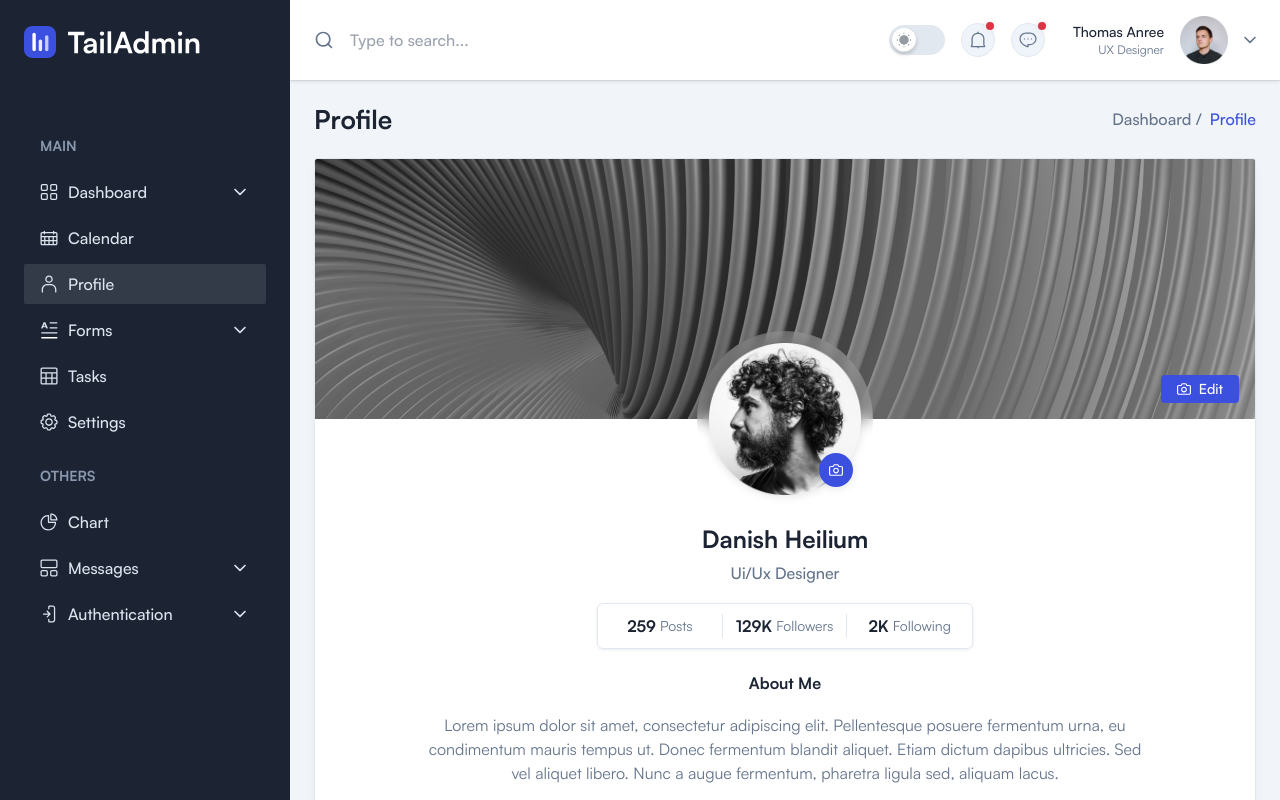
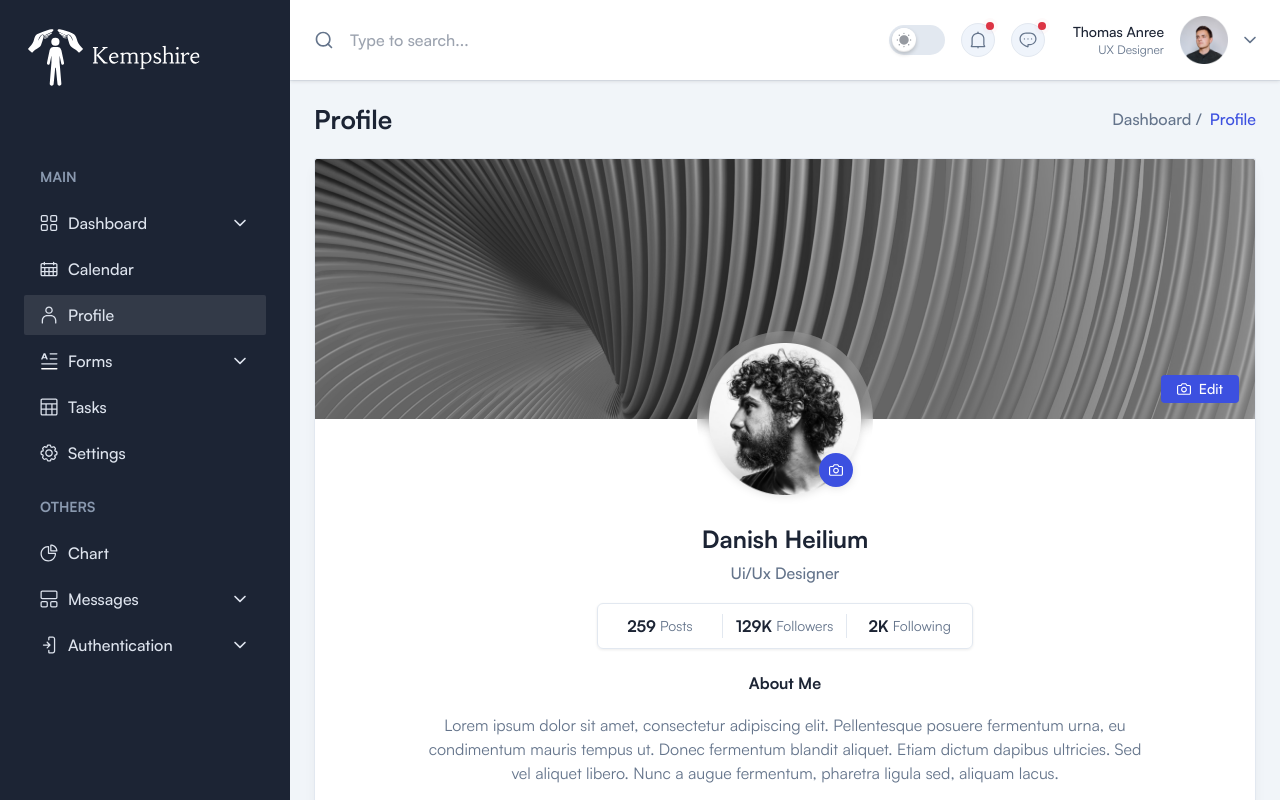
Before and after one commit to PawleN-D/hrms, a Next.js app in the folder client/: page /profile in a window 1280 px wide. Built offline with nearby package versions, Linux system fonts and the light colour scheme; a web font is replaced by a local one.

Commit message:
fix import issues

```diff
--- a/client/app/(dashboard)/inbox/page.tsx
+++ b/client/app/(dashboard)/inbox/page.tsx
@@ -1,9 +1,7 @@
 // pages/dashboard.tsx
+import InboxPageComponent from '@/components/InboxPageComponent/InboxPageComponent';
 import React from 'react';
-import { employees } from '../../../Employees';
-import InboxComponent from '@/app/components/InboxComponent/InboxComponent';
-import TabbedComponent from '@/app/components/TabsComponent';
-import InboxPageComponent from '@/app/components/InboxPageComponent/InboxPageComponent';
+
 interface Message {
   id: number;
   subject: string;
--- a/client/app/(dashboard)/tasks/page.tsx
+++ b/client/app/(dashboard)/tasks/page.tsx
@@ -1,4 +1,4 @@
-import TaskList from '@/app/components/Tasks/TasksComponent'
+import TaskList from '@/components/Tasks/TasksComponent'
 import React from 'react'
 
 const Task = () => {
--- a/client/components/Sidebar/index.tsx
+++ b/client/components/Sidebar/index.tsx
@@ -67,8 +67,8 @@ const Sidebar = ({ sidebarOpen, setSidebarOpen }: SidebarProps) => {
         <Link href="/">
           <Image
             width={176}
-            height={32}
-            src={"/images/logo/logo.svg"}
+            height={202}
+            src={"/images/logo/kempshire-logo.svg"}
             alt="Logo"
           />
         </Link>
```
Also changed, not shown: client/app/(dashboard)/home/page.tsx (+7 -8 lines), client/public/images/logo/kempshire-logo.svg (added).
